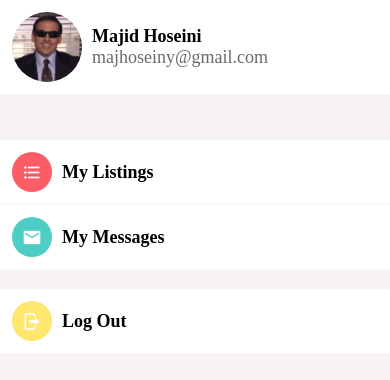
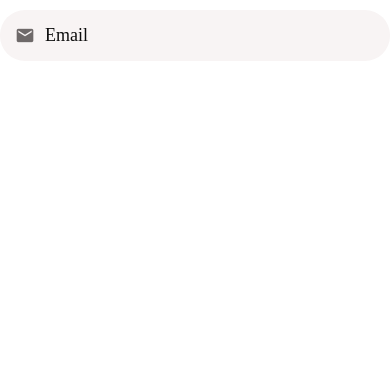
Before and after one commit to majshub/DoneWithIt, a React Native app: screen / in a window 390 px wide. Shown: the top 380 px of the page. Built offline with nearby package versions, Linux system fonts and the light colour scheme.

Commit message:
Created app text input component

```diff
--- a/App.js
+++ b/App.js
@@ -1,4 +1,4 @@
-import React from "react";
+import React, { useState } from "react";
 import ListingDetailsScreen from "./app/screens/ListingDetailsScreen";
 import ViewImageScreen from "./app/screens/ViewImageScreen";
 import MessagesScreen from "./app/screens/MessagesScreen";
@@ -7,7 +7,15 @@ import Icon from "./app/components/Icon";
 import ListItem from "./app/components/ListItem";
 import AccountScreen from "./app/screens/AccountScreen";
 import ListingsScreen from "./app/screens/ListingsScreen";
+import { Text, TextInput } from "react-native";
+import AppTextInput from "./app/components/AppTextInput";
 
 export default function App() {
-  return <AccountScreen />;
+  const [firstName, setFirstName] = useState("");
+
+  return (
+    <Screen>
+      <AppTextInput placeholder="Email" icon="email" />
+    </Screen>
+  );
 }
--- /dev/null
+++ b/app/components/AppTextInput.js
@@ -0,0 +1,41 @@
+import React from "react";
+import { TextInput, View, StyleSheet, Platform } from "react-native";
+import { MaterialCommunityIcons } from "@expo/vector-icons";
+import colors from "../config/colors";
+
+function AppTextInput({ icon, ...otherProps }) {
+  return (
+    <View style={styles.container}>
+      {icon && (
+        <MaterialCommunityIcons
+          name={icon}
+          size={20}
+          color={colors.medium}
+          style={styles.icon}
+        />
+      )}
+      <TextInput style={styles.textInput} {...otherProps} />
+    </View>
+  );
+}
+
+const styles = StyleSheet.create({
+  container: {
+    backgroundColor: colors.light,
+    borderRadius: 25,
+    flexDirection: "row",
+    width: "100%",
+    padding: 15,
+    marginVertical: 10,
+  },
+  icon: {
+    marginRight: 10,
+  },
+  textInput: {
+    color: colors.dark,
+    fontSize: 18,
+    fontFamily: Platform.OS === "android" ? "Roboto" : "Avenir",
+  },
+});
+
+export default AppTextInput;
--- a/app/config/colors.js
+++ b/app/config/colors.js
@@ -5,5 +5,6 @@ export default {
   white: "#fff",
   medium: "#6e6969",
   light: "#f8f4f4",
+  dark: "#0c0c0c",
   danger: "#ff5252",
 };
```
